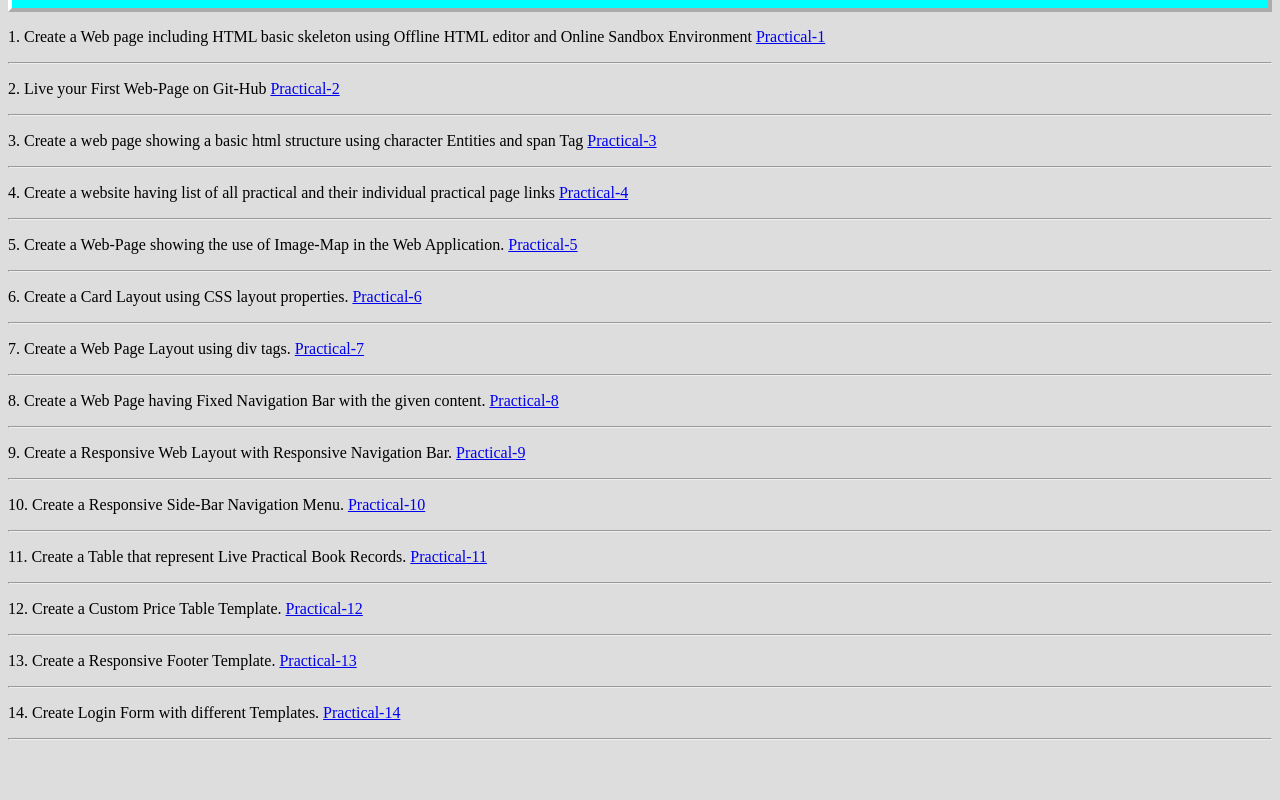
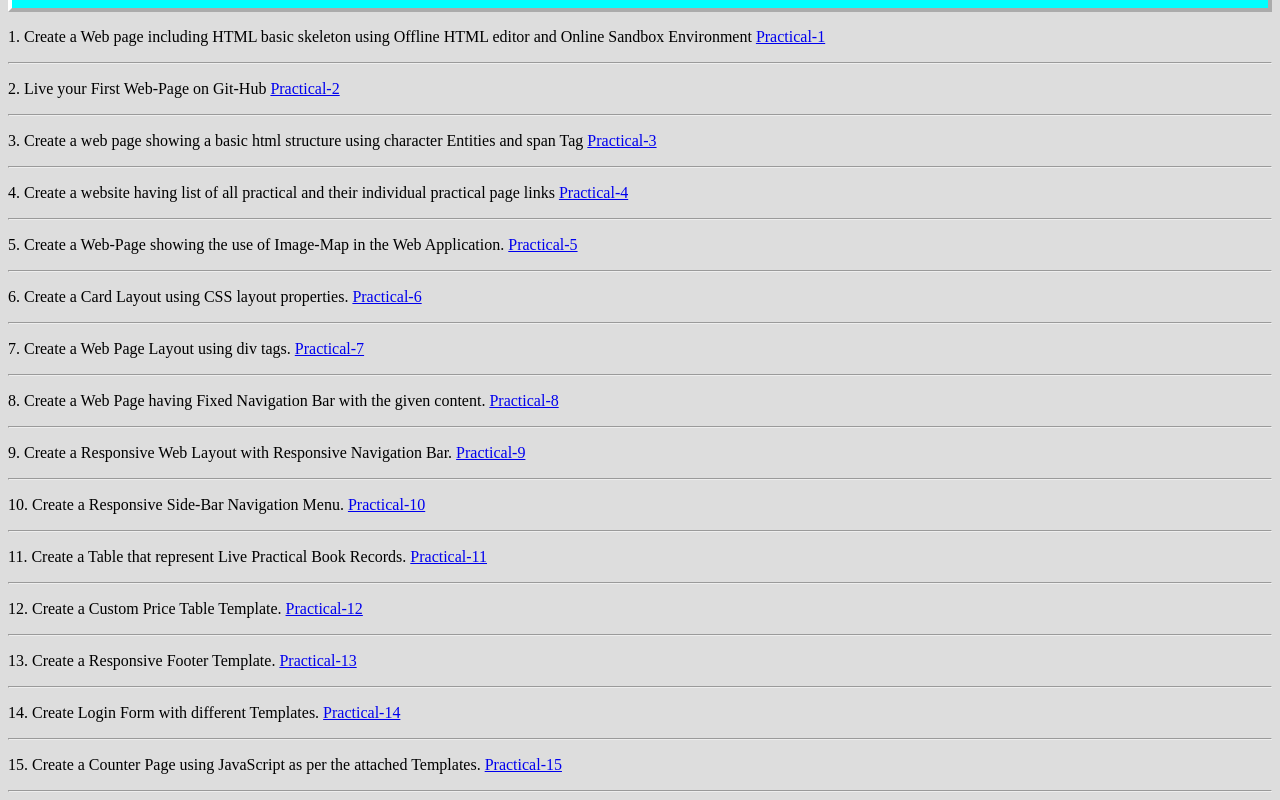
Before and after one commit to shailja025/Assissment4, a plain HTML site: page index.html in a window 1280 px wide. Shown: the part 396-1196 px from the top of the page. Before the commit the page ends 1144 px from the top, so only its background shows below. Drawn offline with Linux system fonts and the light colour scheme.

Commit message:
hiiiiiiiiiiii

```diff
--- a/index.html
+++ b/index.html
@@ -43,5 +43,7 @@
             <hr>
             <p>14. Create Login Form with different Templates.  <a href="https://shailja025.github.io/FS_Assignment14/index.html">Practical-14</a></p>
             <hr>
+            <p>15. Create a Counter Page using JavaScript as per the attached Templates.  <a href="https://shailja025.github.io/FS_Assignment15/index.html">Practical-15</a></p>
+            <hr>
         </body>
 </html>
```
